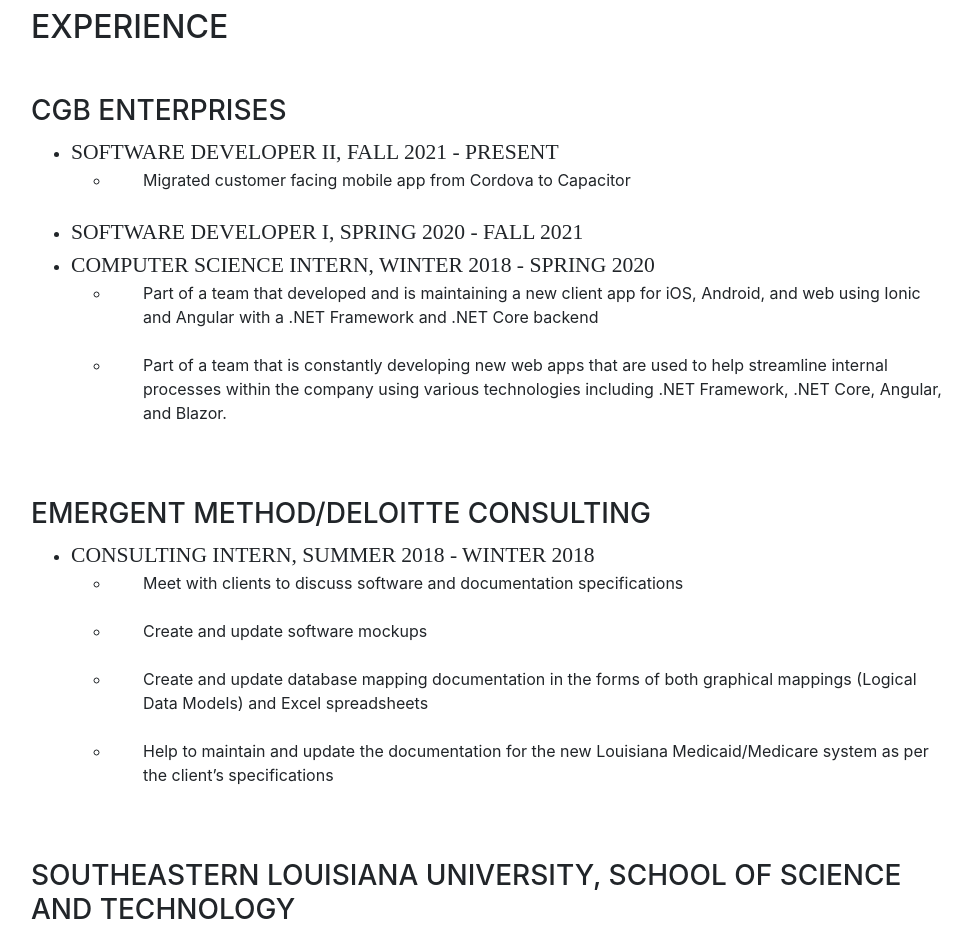
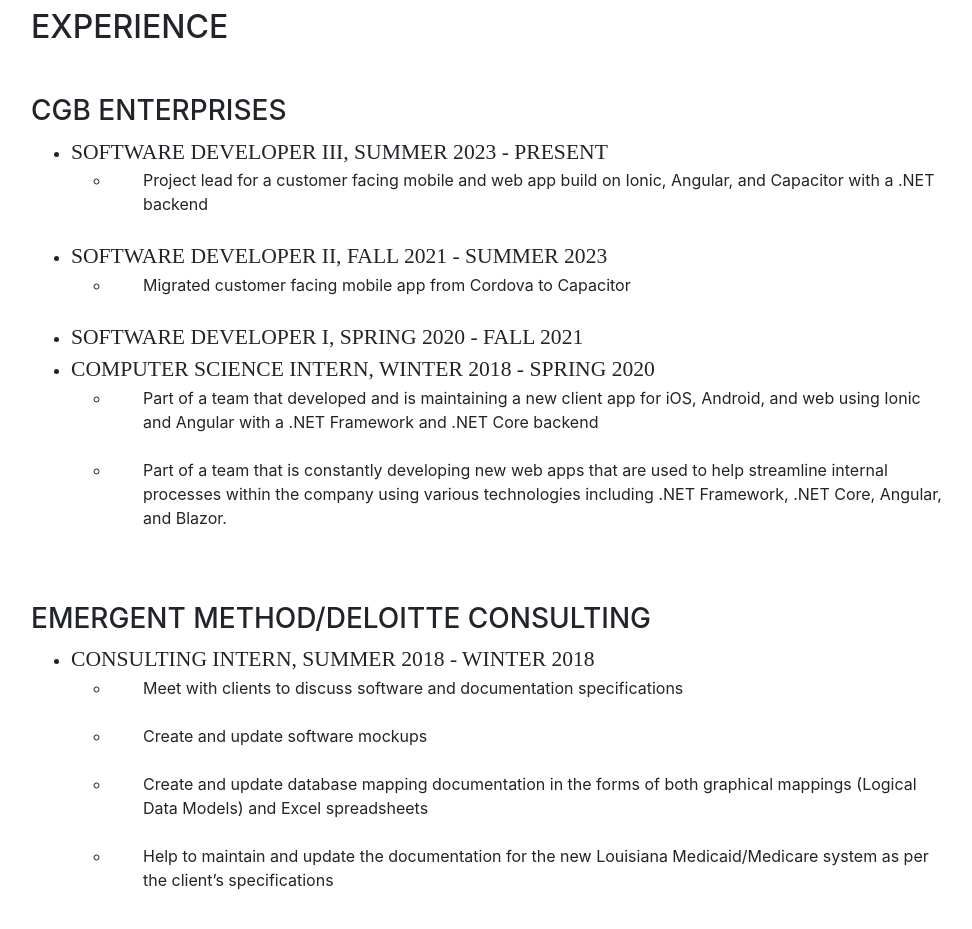
Before and after one commit to jbw716/jbw716.github.io, a website with bundled scripts: page index.html in a window 1280 px wide. Shown: the part 840-1769 px from the top of the page, without its empty margins (289-1261 px from the left). Built offline with nearby package versions, Linux system fonts and the light colour scheme; a web font is replaced by a local one.

Commit message:
Updated experience section of portfolio.

```diff
--- a/index.html
+++ b/index.html
@@ -153,7 +153,17 @@
             <h3 class="mb-2">CGB Enterprises</h3>
             <ul>
               <li>
-                <div class="subheading mb-0">Software Developer II, Fall 2021 - Present</div>
+                <div class="subheading mb-0">Software Developer III, Summer 2023 - Present</div>
+                <ul>
+                  <li>
+                    <p style="padding-left: 2em;" class="mb-4">
+                      Project lead for a customer facing mobile and web app build on Ionic, Angular, and Capacitor with a .NET backend
+                    </p>
+                  </li>
+                </ul>
+              </li>
+              <li>
+                <div class="subheading mb-0">Software Developer II, Fall 2021 - Summer 2023</div>
                 <ul>
                   <li>
                     <p style="padding-left: 2em;" class="mb-4">Migrated customer facing mobile app from Cordova to Capacitor</p>
@@ -208,6 +218,7 @@
             </ul>
           </div>
         </div>
+
         <div class="resume-item d-flex flex-column flex-md-row mb-5">
           <div class="resume-content mr-auto">
             <h3 class="mb-2">Southeastern Louisiana University, School of Science and Technology</h3>
@@ -225,7 +236,8 @@
             </ul>
           </div>
         </div>
-        <div class="resume-item d-flex flex-column flex-md-row mb-5">
+
+        <!-- <div class="resume-item d-flex flex-column flex-md-row mb-5">
           <div class="resume-content mr-auto">
             <h3 class="mb-2">Sims Memorial Library</h3>
             <ul>
@@ -241,7 +253,8 @@
               </li>
             </ul>
           </div>
-        </div>
+        </div> -->
+
       </div>
     </section>
 
```
